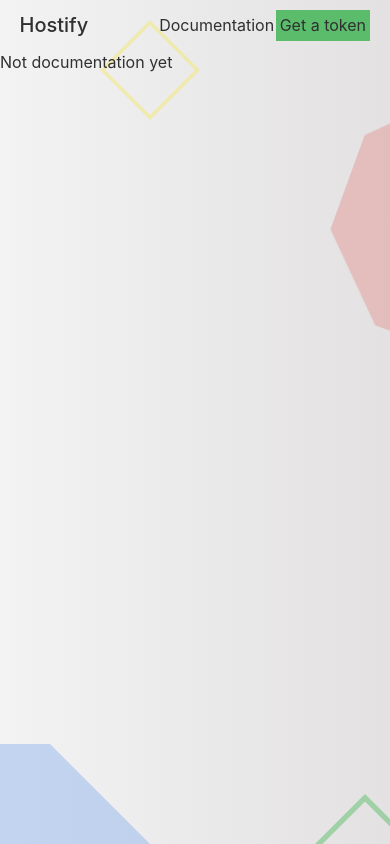
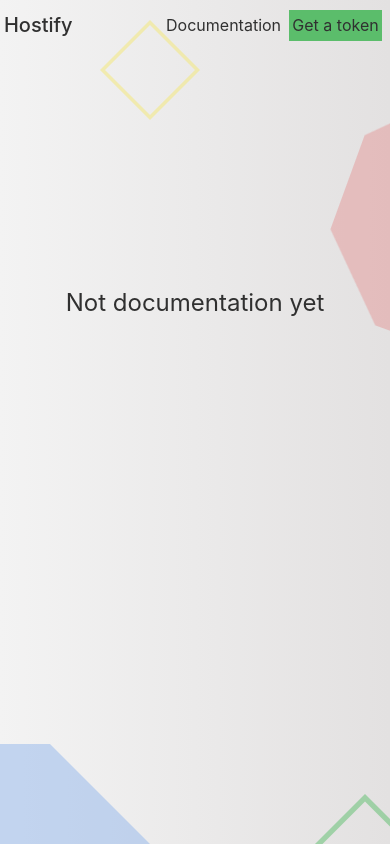
Before and after one commit to eggheaddev/micro-service-frontend, a React (Create React App) app: page /documentation in a window 390 px wide. Built offline with nearby package versions, Linux system fonts and the light colour scheme.

Commit message:
css some responsive changes

```diff
--- a/src/App.css
+++ b/src/App.css
@@ -40,7 +40,7 @@ input::placeholder,
 
 @media screen and (max-width: 600px) {
   .container {
-    margin: 0;
+    margin: 0 auto;
   }
 }
 
@@ -196,7 +196,7 @@ input::placeholder,
 }
 
 .nav-container ul li {
-  margin: 0 10px;
+  margin: 0 1vw;
 }
 
 .logo {
@@ -217,9 +217,8 @@ input::placeholder,
 }
 
 @media screen and (max-width: 500px) {
-  .nav-container .nav-container ul {
-    width: 100vw;
-    margin: 0;
+  .nav-container {
+    width: 98vw;
   }
   .nav-item {
     font-size: 1rem;
@@ -228,9 +227,6 @@ input::placeholder,
   .sign-up-btn:hover {
     font-size: 1rem;
     padding: 2.5px;
-  }
-  .nav-container ul li {
-    margin: 0 1px;
   }
   .logo {
     font-size: 1.25rem;
@@ -489,6 +485,22 @@ input::placeholder,
   }
 }
 
+/* Documentation */
+.documentation-container {
+  width: 100vw;
+  height: 60vh;
+  display: flex;
+  justify-content: center;
+  align-items: center;
+  font-size: 2rem;
+}
+
+@media screen and (max-width: 500px) {
+  .documentation-container {
+    font-size: 1.5rem;
+  }
+}
+
 /* Footer */
 .footer-container {
   background-color: #303030;
@@ -551,3 +563,12 @@ footer div {
 .not-found-container .btn:hover {
   background-color: #d18484;
 }
+
+@media screen and (max-width: 600px) {
+  .not-found-container span {
+    font-size: 8rem;
+  }
+  .not-found-container p {
+    font-size: 1rem;
+  }
+}
--- a/src/components/ModuleCard.jsx
+++ b/src/components/ModuleCard.jsx
@@ -12,7 +12,7 @@ function ModuleCard(props) {
           <div>
             <h1>{title}</h1>
           </div>
-          <p>{`@${author}`}</p>
+          <p>{`by @${author}`}</p>
         </div>
         <span>{description}</span>
       </Fragment>
--- a/src/pages/Documentation.jsx
+++ b/src/pages/Documentation.jsx
@@ -6,7 +6,7 @@ function Documentation() {
   return (
     <Fragment>
       <NavBar />
-      <span>Not documentation yet</span>
+      <div className="documentation-container">Not documentation yet</div>
     </Fragment>
   );
 }
```
